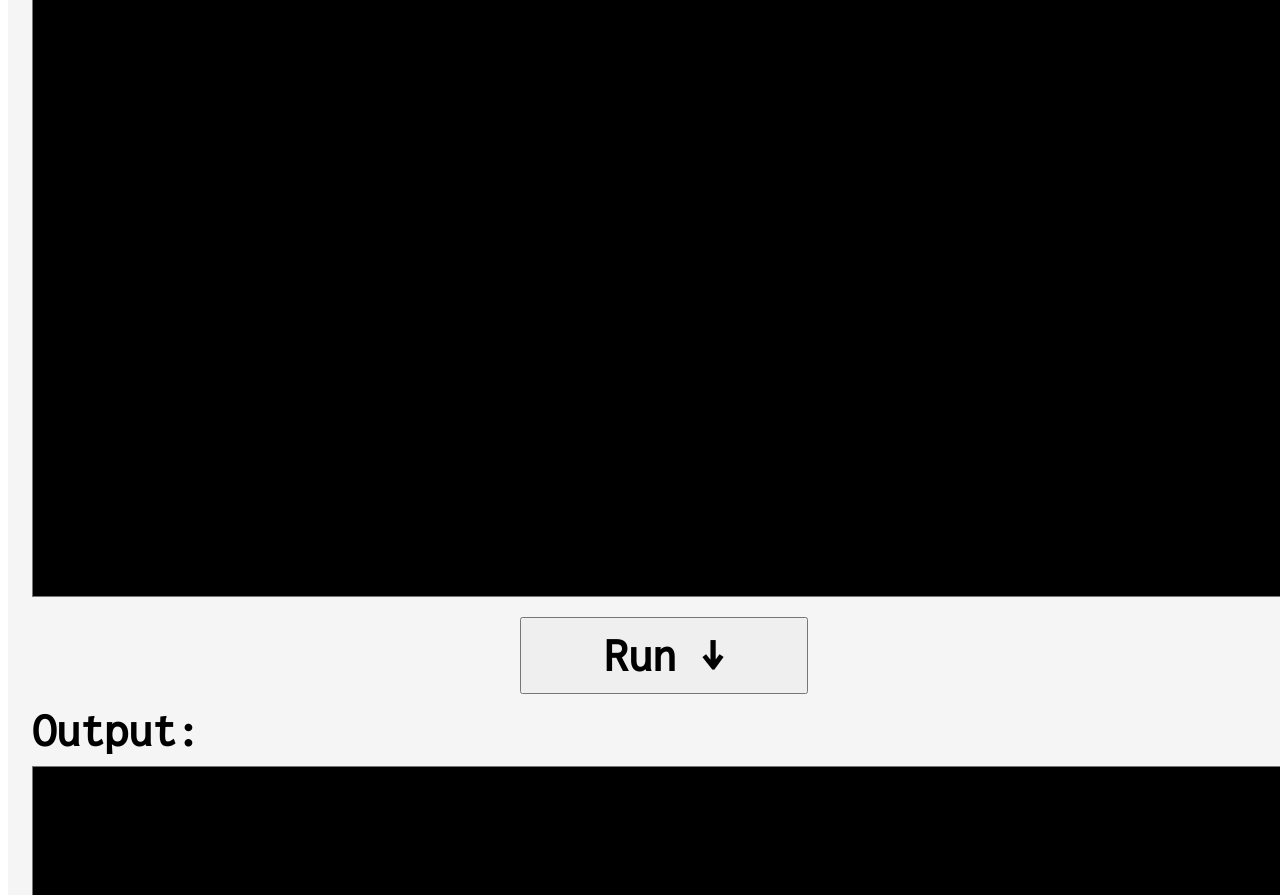
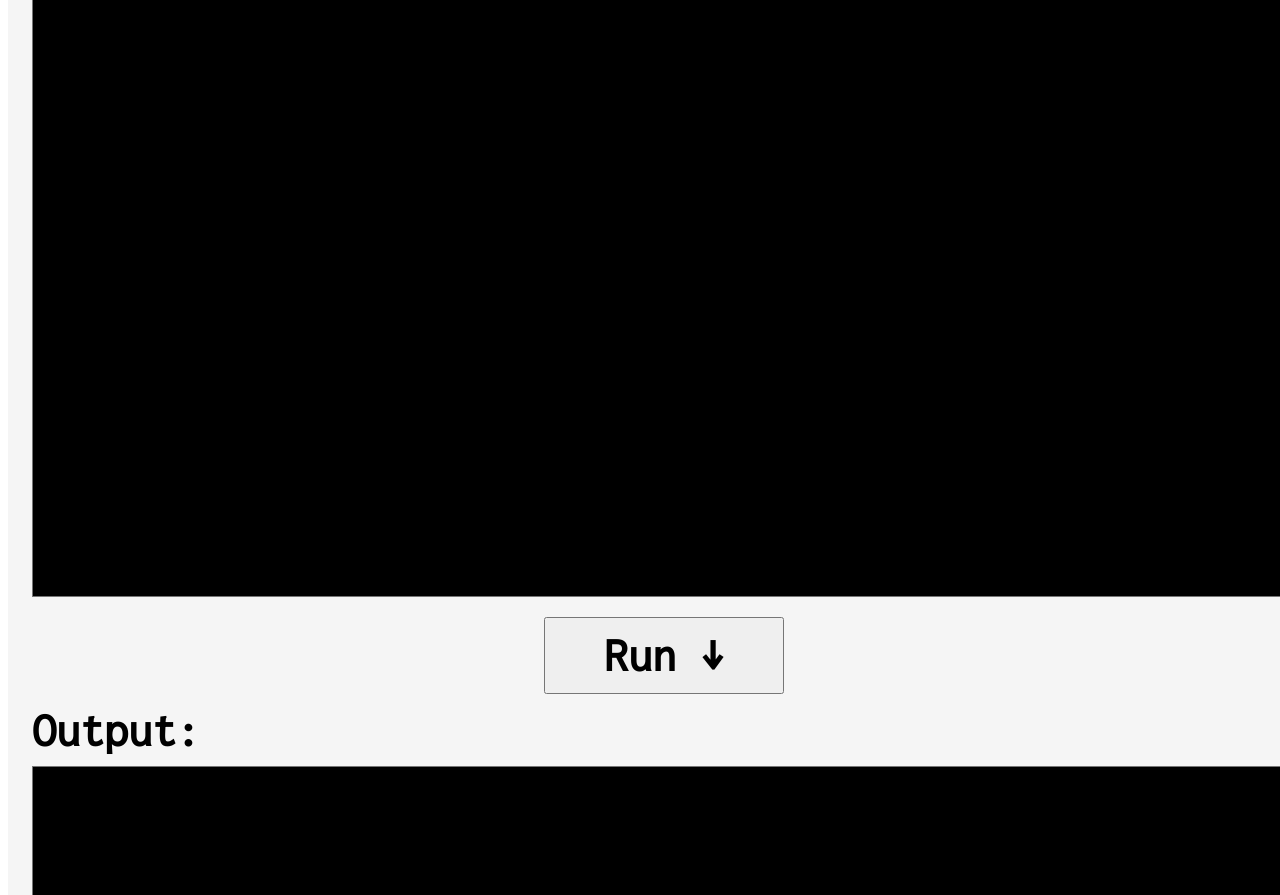
Before and after one commit to blue-ocean-creators/js_test, a plain HTML site: page mobile.html in a window 1280 px wide. Shown: the part 205-1100 px from the top of the page. Drawn offline with Linux system fonts and the light colour scheme.

Commit message:
Add files via upload

```diff
--- a/mobile.html
+++ b/mobile.html
@@ -76,7 +76,7 @@
     }
   button
     {
-    width: calc( var(--fsize1)*6 );
+    width: calc( var(--fsize1)*5 );
     height: calc( var(--fsize1)*1.6 );
     font-family: 'Inconsolata', monospace;
     font-size: var(--fsize1);
```
